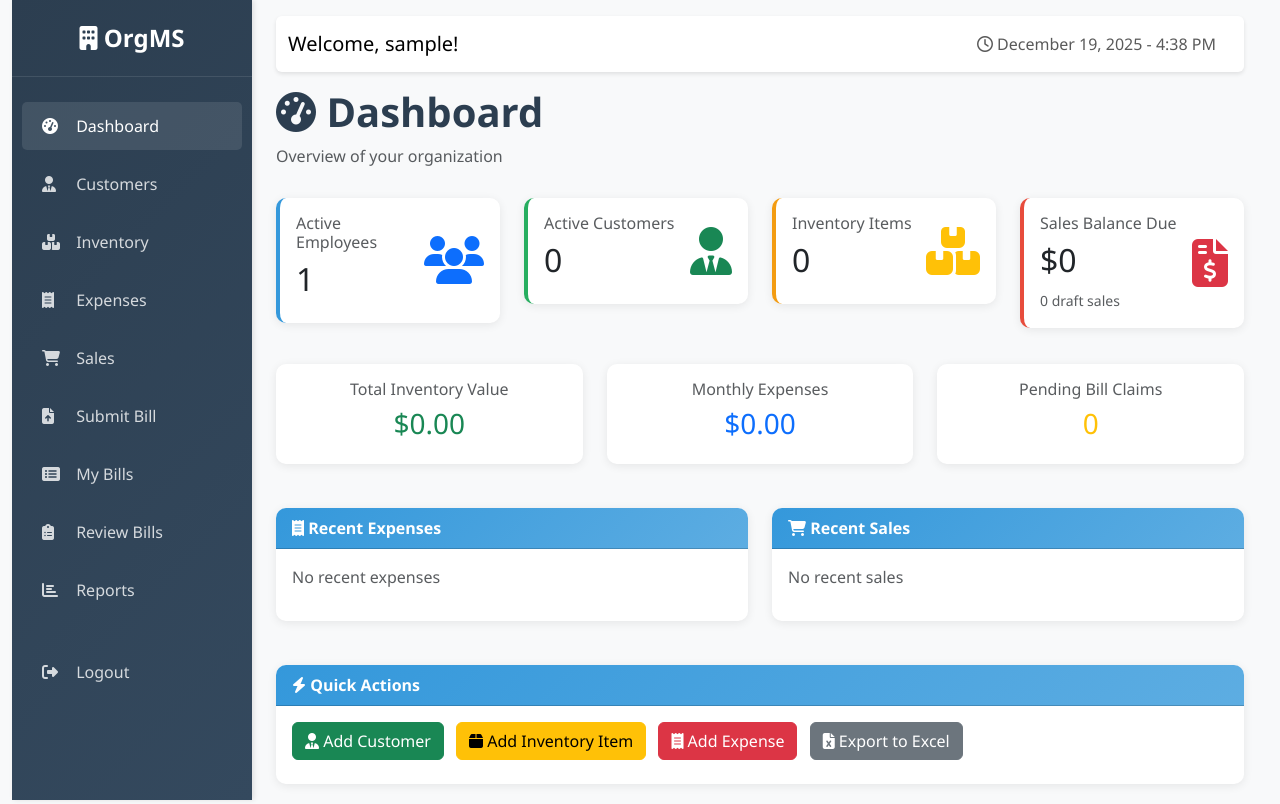
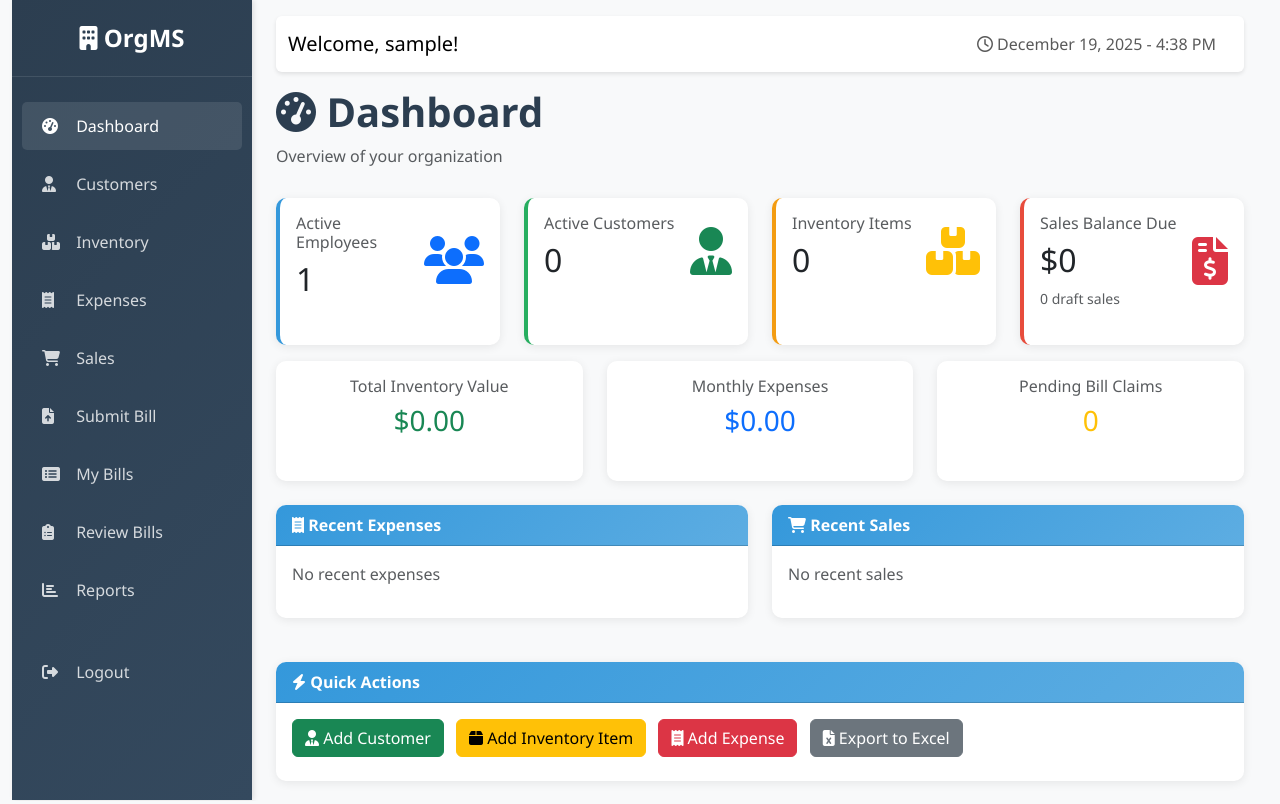
Before and after one commit to Emarat/org-management, a Django app: page / in a window 1280 px wide. Run offline with Django 4.2, Linux system fonts and the light colour scheme; the visitor is signed in with stand-in values (Sample User, id 1); data comes from the database, SQL or seed files in the repository; data that the repository does not hold is empty.

Commit message:
Fix dashboard card heights to be uniform
- Add h-100 class to all stat cards for consistent height
- Change align-self-center to align-items-start for proper alignment
- Add d-block class to small text elements for consistent spacing

```diff
--- a/templates/core/dashboard.html
+++ b/templates/core/dashboard.html
@@ -53,9 +53,9 @@
 <!-- Statistics Cards -->
 <div class="row">
   <div class="col-md-3">
-    <div class="card stat-card">
+    <div class="card stat-card h-100">
       <div class="card-body">
-        <div class="d-flex justify-content-between">
+        <div class="d-flex justify-content-between align-items-start">
           <div>
             <h6 class="text-muted">Active Employees</h6>
             <h2>{{ total_employees }}</h2>
@@ -69,9 +69,9 @@
   </div>
 
   <div class="col-md-3">
-    <div class="card stat-card success">
+    <div class="card stat-card success h-100">
       <div class="card-body">
-        <div class="d-flex justify-content-between">
+        <div class="d-flex justify-content-between align-items-start">
           <div>
             <h6 class="text-muted">Active Customers</h6>
             <h2>{{ total_customers }}</h2>
@@ -85,14 +85,14 @@
   </div>
 
   <div class="col-md-3">
-    <div class="card stat-card warning">
+    <div class="card stat-card warning h-100">
       <div class="card-body">
-        <div class="d-flex justify-content-between">
+        <div class="d-flex justify-content-between align-items-start">
           <div>
             <h6 class="text-muted">Inventory Items</h6>
             <h2>{{ total_inventory_items }}</h2>
             {% if low_stock_items > 0 %}
-            <small class="text-danger">{{ low_stock_items }} low stock</small>
+            <small class="text-danger d-block">{{ low_stock_items }} low stock</small>
             {% endif %}
           </div>
           <div class="align-self-center">
@@ -104,13 +104,13 @@
   </div>
 
   <div class="col-md-3">
-    <div class="card stat-card danger">
+    <div class="card stat-card danger h-100">
       <div class="card-body">
-        <div class="d-flex justify-content-between">
+        <div class="d-flex justify-content-between align-items-start">
           <div>
             <h6 class="text-muted">Sales Balance Due</h6>
             <h2>${{ total_sales_due|floatformat:0 }}</h2>
-            <small class="text-muted"
+            <small class="text-muted d-block"
               >{{ pending_sales }} draft sales</small
             >
           </div>
@@ -126,7 +126,7 @@
 <!-- Second Row Stats -->
 <div class="row mt-3">
   <div class="col-md-4">
-    <div class="card">
+    <div class="card h-100">
       <div class="card-body text-center">
         <h6 class="text-muted">Total Inventory Value</h6>
         <h3 class="text-success">${{ total_inventory_value|floatformat:2 }}</h3>
@@ -135,7 +135,7 @@
   </div>
 
   <div class="col-md-4">
-    <div class="card">
+    <div class="card h-100">
       <div class="card-body text-center">
         <h6 class="text-muted">Monthly Expenses</h6>
         <h3 class="text-primary">${{ monthly_expenses|floatformat:2 }}</h3>
@@ -144,7 +144,7 @@
   </div>
 
   <div class="col-md-4">
-    <div class="card">
+    <div class="card h-100">
       <div class="card-body text-center">
         <h6 class="text-muted">Pending Bill Claims</h6>
         <h3 class="text-warning">{{ pending_bill_claims }}</h3>
```
